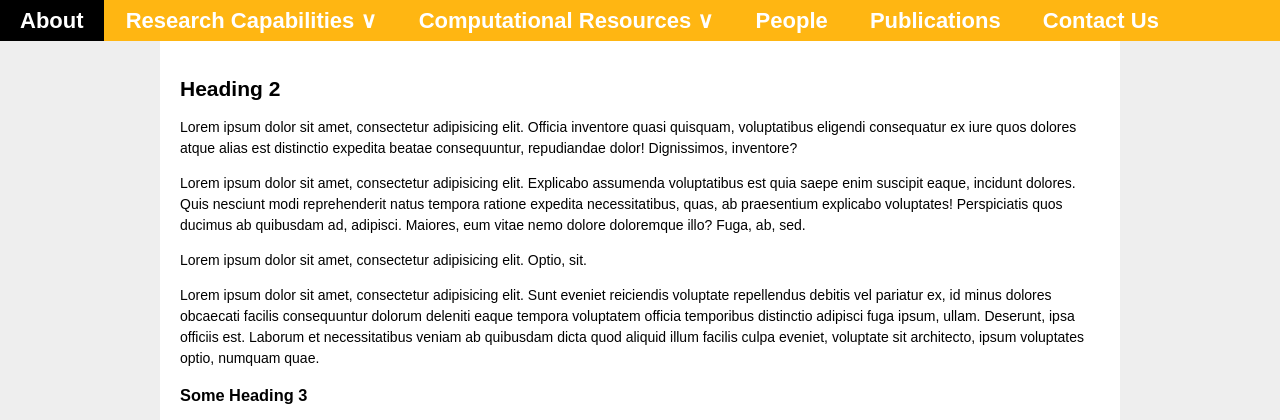
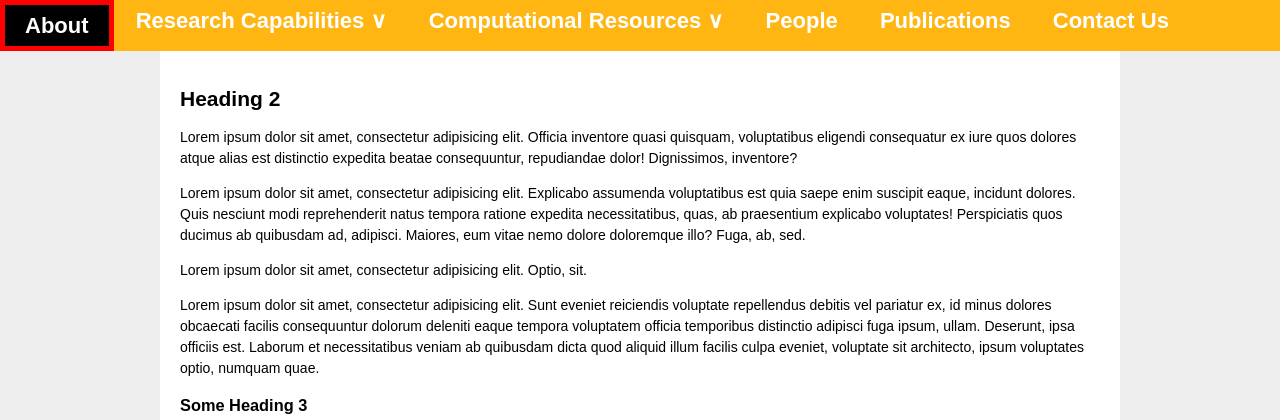
Before and after one commit to olinton/olinton.github.io, a PHP site: page / in a window 1280 px wide, with the pointer over the restyled element. Shown: the top 420 px of the page. Run offline with PHP 8.4, Linux system fonts and the light colour scheme.

Commit message:
Border on hover

```diff
--- a/css/main.css
+++ b/css/main.css
@@ -34,6 +34,7 @@ body { margin: 0; padding: 0; font-family: Arial, sans-serif; font-size: 14px; l
 }
 .dropDownMenu a:hover {
 	background: #000;
+	border: 5px solid red;
 }
 
 
```
